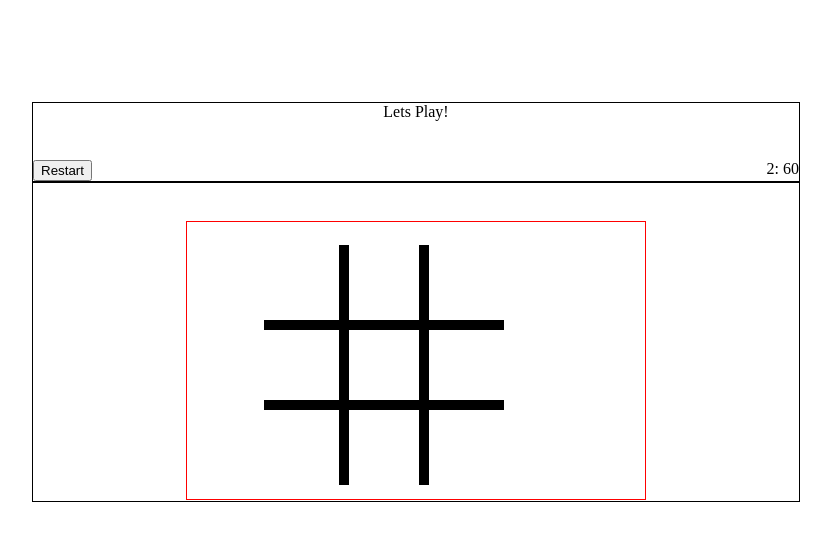
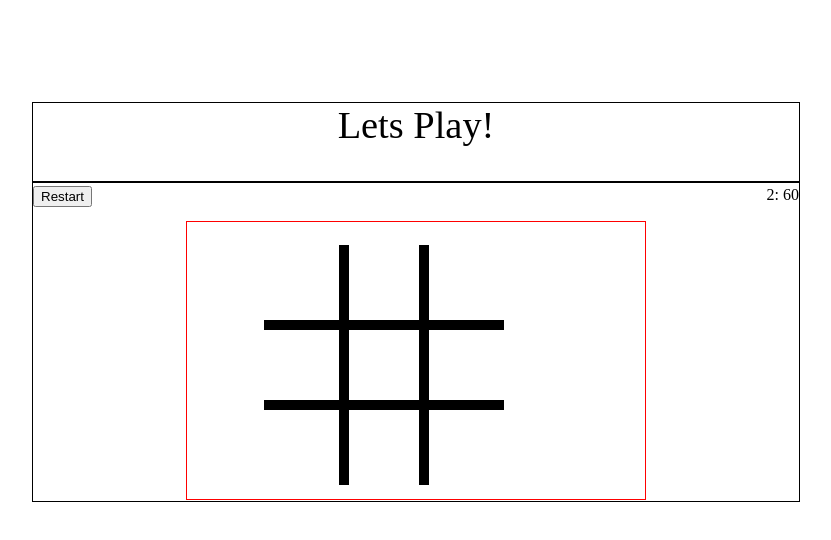
Before and after one commit to muhammadminhaj786/tic-tac-toe-game, a plain HTML site: page index.html in a window 1280 px wide. Shown: the whole page, without its empty margins (224-1055 px from the left). Drawn offline with Linux system fonts and the light colour scheme.

Commit message:
Working on para

```diff
--- a/style.css
+++ b/style.css
@@ -89,6 +89,11 @@ p{
 .disableel{
     pointer-events: none;
 }
+#para{
+    font-size:3vw;
+}
+
+
 @media only screen and (max-width: 480px){
     .conatiner{
         width: 100%;
```
